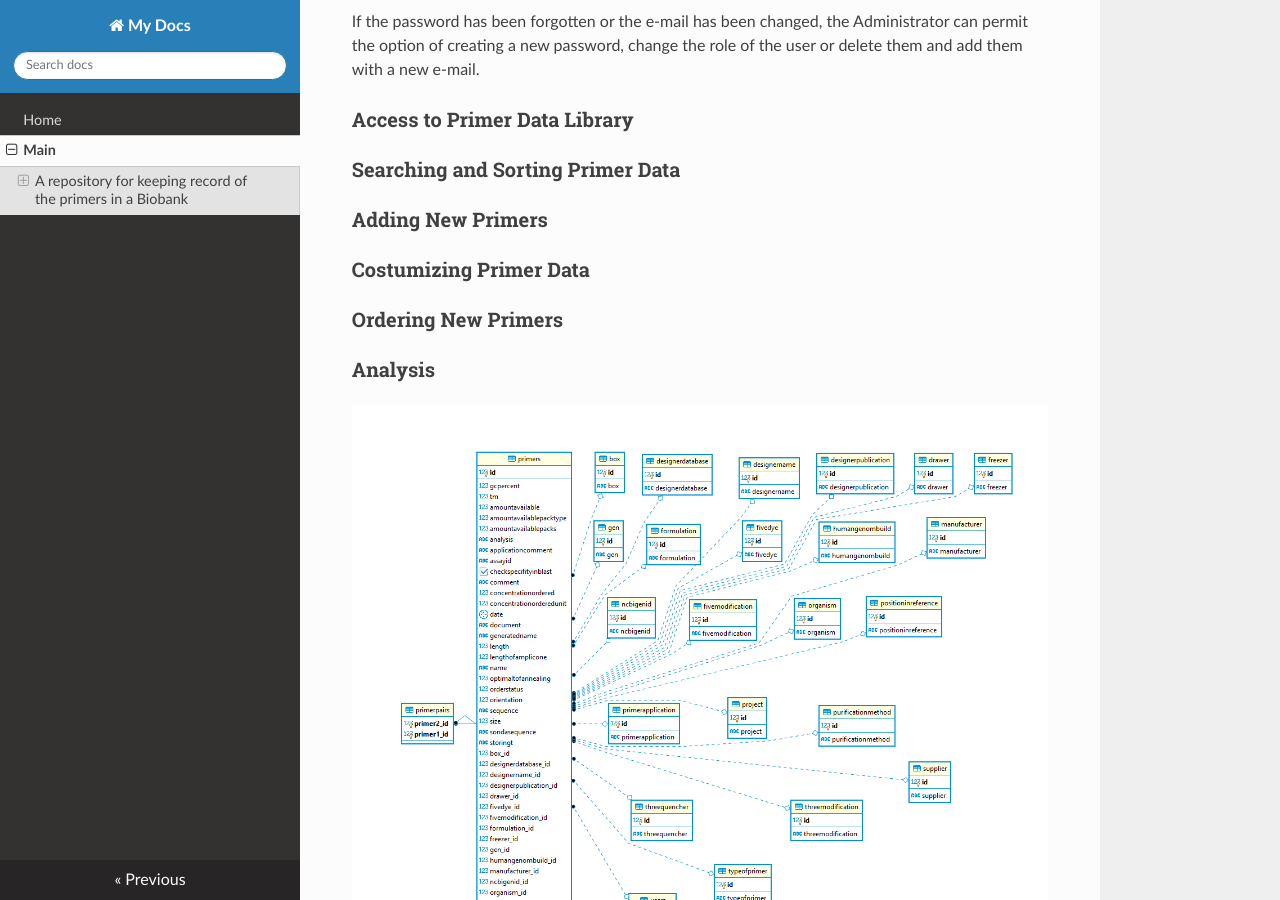
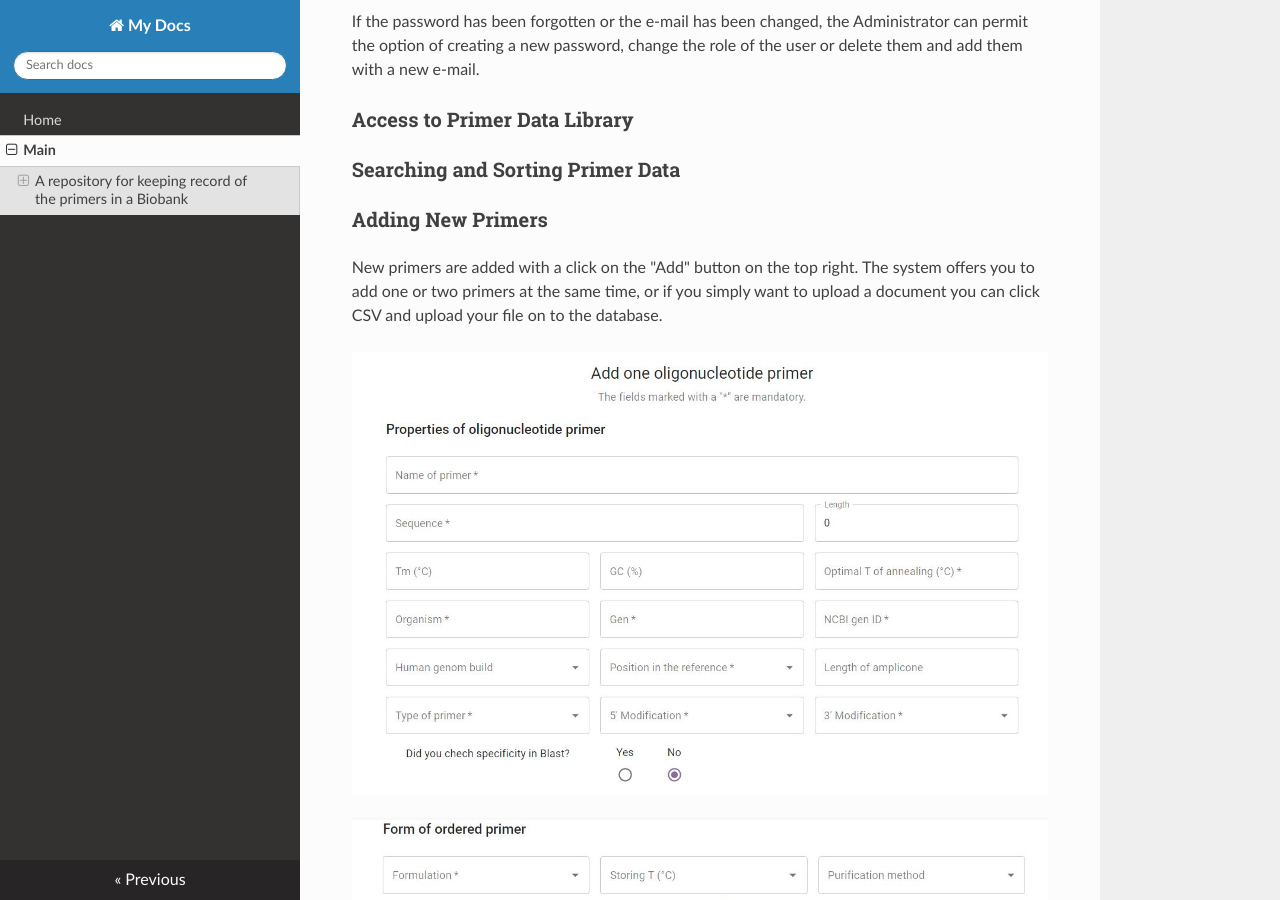
Before and after one commit to Bio-Prime/documentation, an MkDocs documentation site: the page built from docs/SpecificationsOfBioPrime.md, in a window 1280 px wide and 900 px high, scrolled down 3732 px. Built offline with MkDocs 1.6.1, drawn with Linux system fonts in a browser that asks for light colours; nearby versions of some CDN libraries.

Commit message:
dodala slike vnosa primerja

```diff
--- a/docs/SpecificationsOfBioPrime.md
+++ b/docs/SpecificationsOfBioPrime.md
@@ -78,6 +78,15 @@ If the password has been forgotten or the e-mail has been changed, the Administr
 
 ### Adding New Primers
 
+New primers are added with a click on the "Add" button on the top right. The system offers you to add one or two primers at the same time, or if you simply want to upload a document you can click CSV and upload your file on to the database.
+
+![add_primer1](./add_primer1.JPG)
+
+![add_primer2](./add_primer2.JPG)
+
+![add_primer3](./add_primer3.JPG)
+
+
 ### Costumizing Primer Data
 
 ### Ordering New Primers
```
Also changed, not shown: docs/add_primer1.JPG (added), docs/add_primer2.JPG (added), docs/add_primer3.JPG (added).
